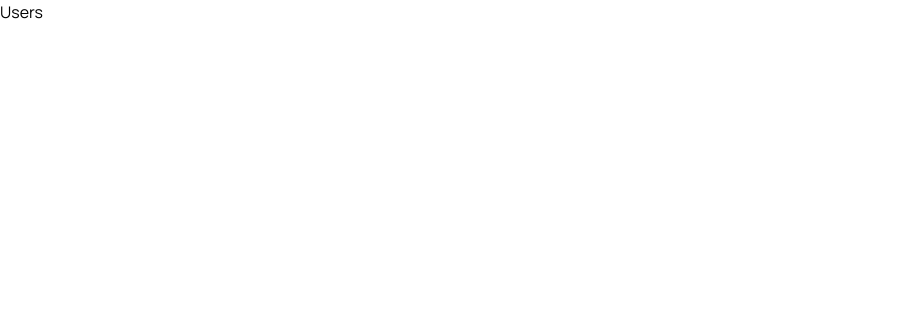
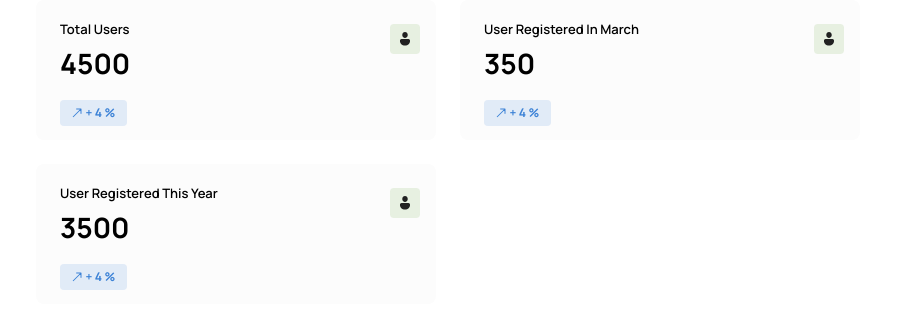
Before and after one commit to SmurfTec/Electra-Admin, a React (Vite) app: page /Users in a window 1280 px wide. Shown: the top 328 px of the page, without its empty margins (0-906 px from the left). Built offline with nearby package versions, Linux system fonts and the light colour scheme.

Commit message:
dashboard card set

```diff
--- a/src/components/DashCards/index.tsx
+++ b/src/components/DashCards/index.tsx
@@ -2,19 +2,19 @@ import React from "react";
 import IMAGES from "../../assets/Images";
 export const DashCard = (props:any) => {
   return (
-    <div className="w-[400px] h-[136px] bg-[#FCFCFC]">
-      <div className="flex justify-between px-2">
+    <div className={` w-[400px] h-[136px] bg-[#FCFCFC] rounded-[8px] ${props.outerclasses} `}>
+      <div className="flex justify-between pt-[16px] px-[16px] pb-[12px]">
         <div className="px-2  pt-1">
-          <p>{props.title}</p>
-          <h1 className="text-4xl font-bold">{props.totalNumber}</h1>
-          <div className={` ${props.textDash}  w-[67px] flex justify-center rounded mt-2 p-1`}>
+          <p className="text-[13px] font-[600]">{props.title}</p>
+          <h1 className="text-[28px] font-[700] mt-[2px]">{props.totalNumber}</h1>
+          <div className={` ${props.textDash}  w-[67px] flex justify-center rounded mt-[16px] p-1`}>
             <img className="mr-1" src={props.arrowImg} />{" "}
-            <p className={`text-[${props.textColor}] font-bold`}> + 4 %</p>
+            <p className={`text-[${props.textColor}] font-bold text-[12px]`}> + 4 %</p>
           </div>
         </div>
 
         <div className={`${props.imgColor}  h-[30px] w-[30px] rounded flex justify-center mt-2`}>
-          <img className="p-1" src={props.myImg} />
+          <img className="p-2" src={props.myImg}  />
         </div>
       </div>
     </div>
--- a/src/pages/Dashboard/index.tsx
+++ b/src/pages/Dashboard/index.tsx
@@ -63,7 +63,7 @@ export const Dashboard = () => {
           <StaticCard />
           <PlatformEarning />
         </div>
-        {/* Graph section will be here */}
+
         <div>
           <RevenueChart />
           <DashTable data={data}/>
--- a/src/pages/Users/index.tsx
+++ b/src/pages/Users/index.tsx
@@ -1,7 +1,44 @@
 import React from 'react'
-
+import { DashCard } from '../../components'
+import IMAGES from '../../assets/Images'
 export const Users = () => {
   return (
-    <div>Users</div>
+    <div className='ml-[36px]'>
+      <div className='flex flex-wrap gap-6'>
+      <DashCard
+          title={"Total Users"}
+          totalNumber={"4500"}
+          myImg={IMAGES.person}
+          imgColor={"bg-custom-grey"}
+          textDash={"bg-custom-blue w-[67px] "}
+          textColor={"#3C82D6"}
+          arrowImg={IMAGES.uparrow}
+          outerclasses="w-[284px] h-[140px]"
+
+        />
+        <DashCard
+          title={"User Registered In March"}
+          totalNumber={"350"}
+          myImg={IMAGES.person}
+          imgColor={"bg-custom-grey"}
+          textDash={"bg-custom-blue w-[67px] "}
+          textColor={"#3C82D6"}
+          arrowImg={IMAGES.uparrow}
+          outerclasses="w-[284px] h-[140px]"
+
+        />
+        <DashCard
+          title={"User Registered This Year"}
+          totalNumber={"3500"}
+          myImg={IMAGES.person}
+          imgColor={"bg-custom-grey"}
+          textDash={"bg-custom-blue w-[67px] "}
+          textColor={"#3C82D6"}
+          arrowImg={IMAGES.uparrow}
+          outerclasses="w-[284px] h-[140px]"
+
+        />
+      </div>
+    </div>
   )
 }
```
